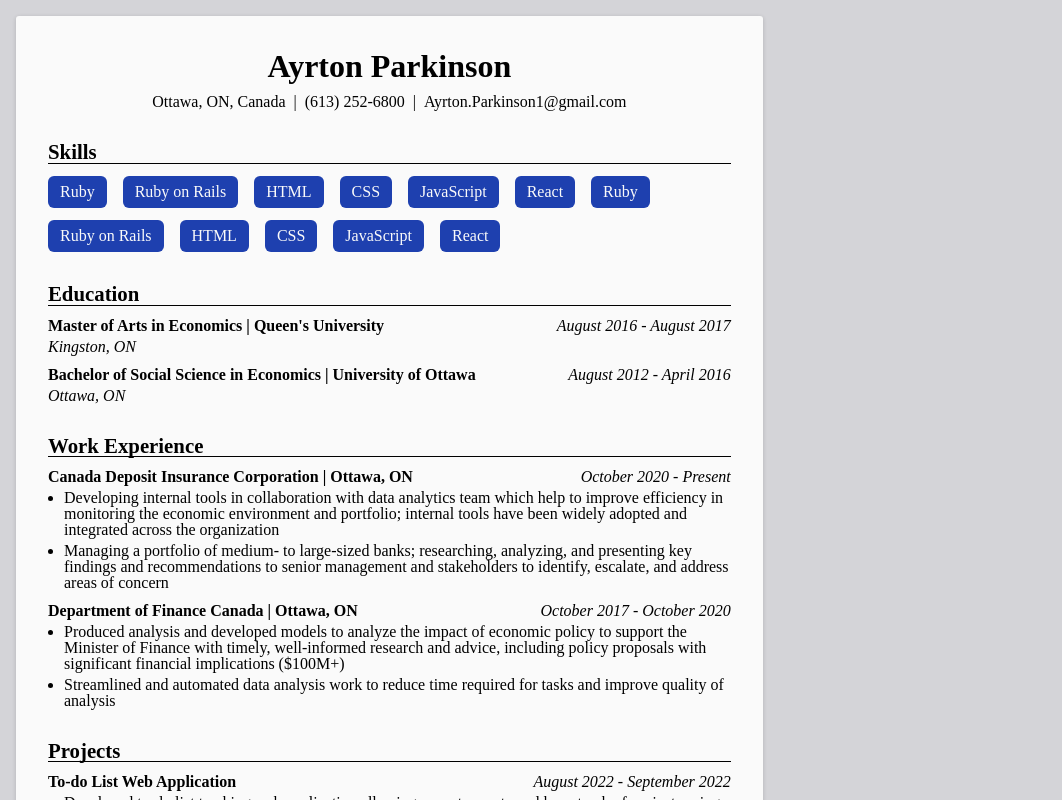
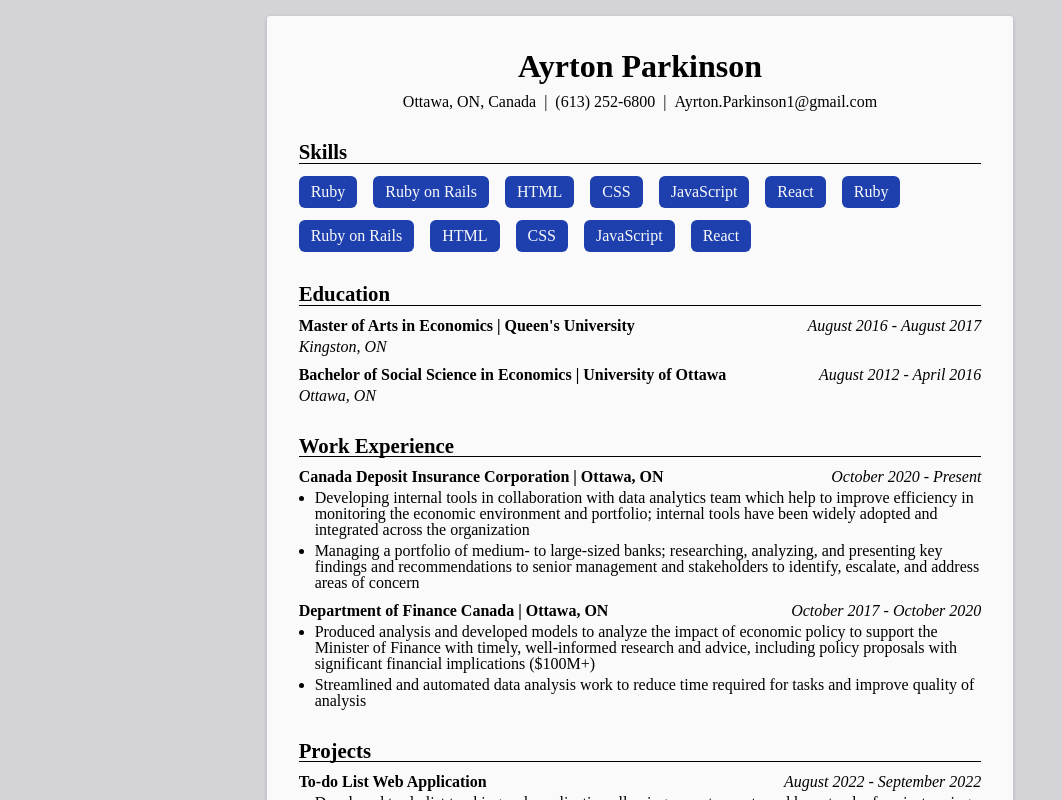
Before and after one commit to ayrt-n/cv-maker, a React (Create React App) app: page / in a window 1280 px wide. Shown: the top 800 px of the page, without its empty margins (0-1062 px from the left). Built offline with nearby package versions, Linux system fonts and the light colour scheme; the HTML template or start-up script is replaced by a standard one.

Commit message:
Center Resume on page

```diff
--- a/src/styles/Resume.css
+++ b/src/styles/Resume.css
@@ -1,8 +1,13 @@
 .Resume {
+  /* Center Resume on page */
+  margin: 0 auto;
+
+  /* Size to look like paper */
   box-sizing: border-box;
   max-width: 816px;
   max-height: 1056px;
   aspect-ratio: 1/1.41421;
+
   background-color: #fafafa;
   border-radius: 3px;
   padding: 2.15rem 2rem;
```
